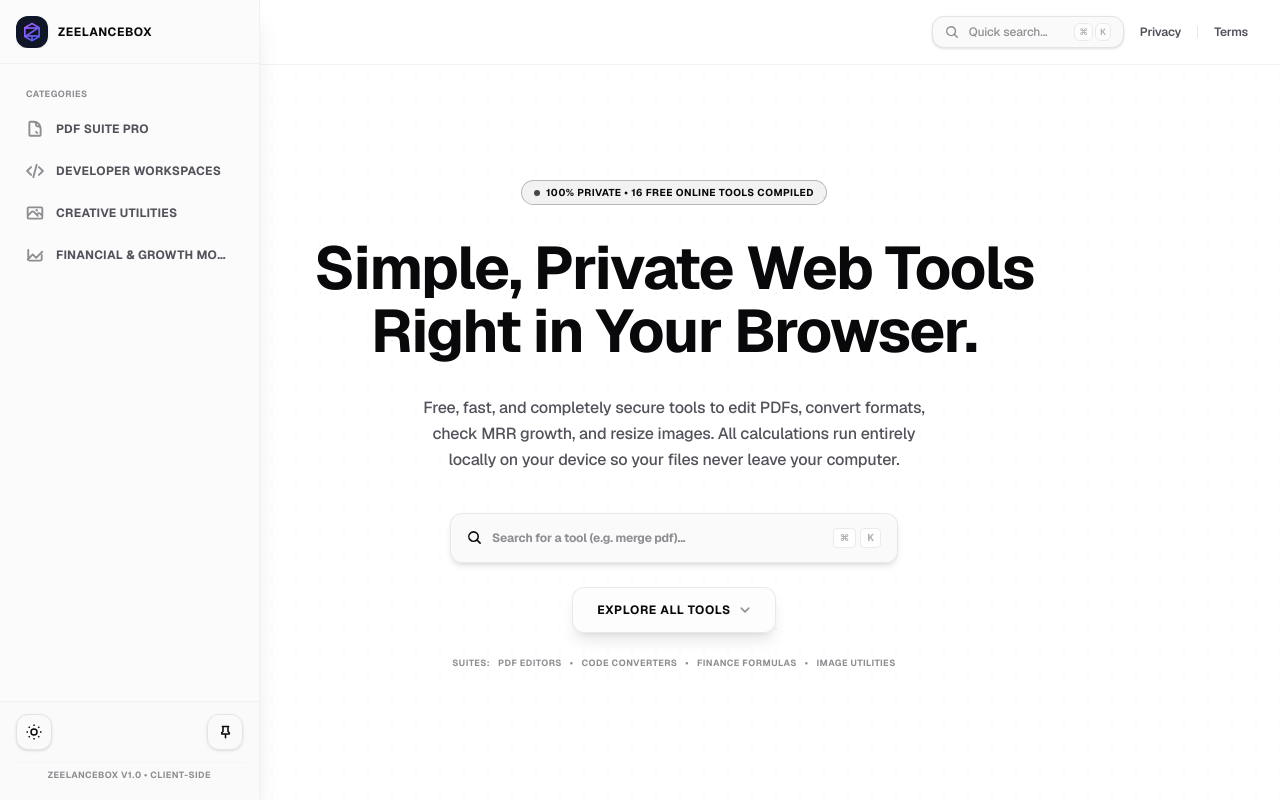
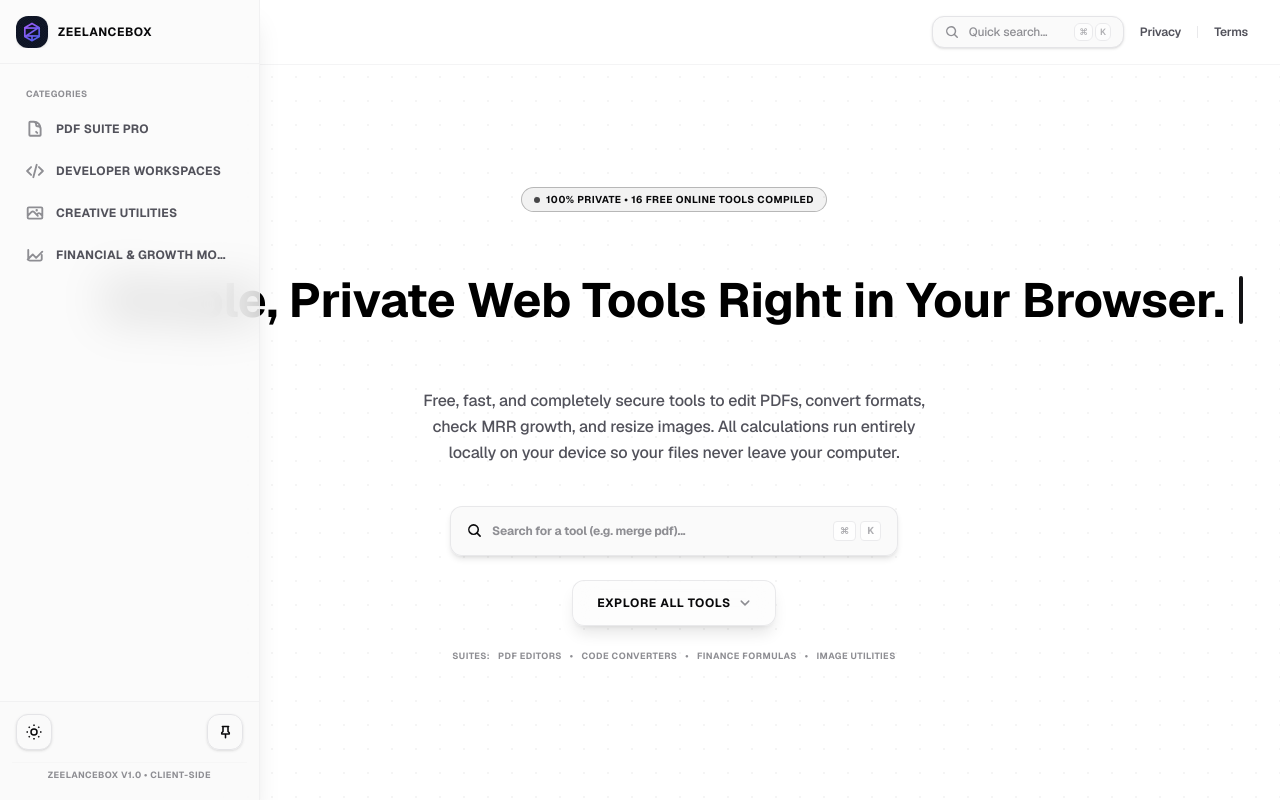
Before and after one commit to zeeshan1112/zerowebtools, a Next.js app in the folder apps/web/: page / in a window 1280 px wide. Built offline with nearby package versions, Linux system fonts and the light colour scheme.

Commit message:
feat(hero): integrate typewriter title effect, fix hydration mismatches, and add grid spaces

```diff
--- a/apps/web/src/app/page.tsx
+++ b/apps/web/src/app/page.tsx
@@ -6,6 +6,7 @@
 import { CATEGORIES, ALL_TOOLS } from "@/lib/tools";
 import AdLayoutSlot from "@/components/AdLayoutSlot";
 import { GridPattern, genRandomPattern } from "@/components/ui/grid-feature-cards";
+import { TypewriterEffectSmooth } from "@/components/ui/typewriter-effect";
 import { getToolIcon } from "@/lib/icons";
 
 // Pristine technical workflow tags
@@ -143,9 +144,24 @@
               100% Private • {totalLive} free online tools compiled
             </div>
 
-            <h1 className="text-4xl sm:text-6xl font-extrabold tracking-tight leading-[1.05] text-ink text-balance">
-              Simple, Private Web Tools <span className="text-accent">Right in Your Browser.</span>
-            </h1>
+            {/* Screen reader only H1 for SEO compliance */}
+            <h1 className="sr-only">Simple, Private Web Tools Right in Your Browser.</h1>
+            <div className="flex justify-center select-none">
+              <TypewriterEffectSmooth
+                words={[
+                  { text: "Simple," },
+                  { text: "Private" },
+                  { text: "Web" },
+                  { text: "Tools" },
+                  { text: "Right" },
+                  { text: "in" },
+                  { text: "Your" },
+                  { text: "Browser.", className: "text-accent" }
+                ]}
+                className="my-0 pt-2"
+                cursorClassName="h-6 sm:h-10 lg:h-14 bg-accent"
+              />
+            </div>
 
             <p className="text-sm sm:text-base text-ink-secondary leading-relaxed max-w-[62ch] mx-auto text-balance font-medium">
               Free, fast, and completely secure tools to edit PDFs, convert formats, check MRR growth, and resize images. All calculations run entirely locally on your device so your files never leave your computer.
@@ -225,31 +241,19 @@
             </p>
           </div>
 
-          <div className="grid grid-cols-1 sm:grid-cols-2 lg:grid-cols-4 border border-dashed border-border/70 dark:border-border/40 bg-surface select-none overflow-hidden divide-y sm:divide-y-0 sm:divide-x divide-dashed divide-border/70 dark:divide-border/40">
+          <div className="grid grid-cols-1 sm:grid-cols-2 lg:grid-cols-4 gap-6">
             {spotlightTools.map((tool) => {
               const isBookmarked = bookmarks.includes(tool.id);
               const tagLabel = TOOL_WORKFLOW_TAGS[tool.id] || "ACTIVE";
-              const pattern = genRandomPattern(4);
 
               return (
                 <Link
                   key={tool.id}
                   href={`/tools/${tool.id}`}
-                  className="group relative block p-6 transition-all duration-200 active:scale-[0.99] bg-surface hover:bg-surface-elevated/40 cursor-pointer overflow-hidden"
+                  className="group relative block p-6 rounded-2xl border border-dashed border-border/70 dark:border-border/40 transition-all duration-200 active:scale-[0.99] bg-surface hover:bg-surface-elevated/40 cursor-pointer overflow-hidden shadow-sm"
                 >
-                  {/* Premium Abstract Grid Overlay */}
-                  <div className="pointer-events-none absolute top-0 left-1/2 -mt-2 -ml-20 h-full w-full [mask-image:linear-gradient(white,transparent)] z-0">
-                    <div className="absolute inset-0 bg-gradient-to-r [mask-image:radial-gradient(farthest-side_at_top,white,transparent)] opacity-100">
-                      <GridPattern
-                        width={20}
-                        height={20}
-                        x="-12"
-                        y="4"
-                        squares={pattern}
-                        className="fill-ink/5 stroke-border/40 absolute inset-0 h-full w-full mix-blend-overlay"
-                      />
-                    </div>
-                  </div>
+                  {/* Hydration-safe grid background */}
+                  <GridOverlay isLive={true} />
 
                   <button
                     onClick={(e) => toggleBookmark(tool.id, e)}
@@ -391,37 +395,25 @@
                     initial="hidden"
                     whileInView="show"
                     viewport={{ once: true, margin: "-10px" }}
-                    className="grid grid-cols-1 sm:grid-cols-2 lg:grid-cols-4 border border-dashed border-border/70 dark:border-border/40 bg-surface select-none overflow-hidden divide-y sm:divide-y-0 sm:divide-x divide-dashed divide-border/70 dark:divide-border/40"
+                    className="grid grid-cols-1 sm:grid-cols-2 lg:grid-cols-4 gap-6"
                   >
                     {category.tools.map((tool) => {
                       const isLive = tool.status === "live";
                       const isBookmarked = bookmarks.includes(tool.id);
                       const tagLabel = TOOL_WORKFLOW_TAGS[tool.id] || "ACTIVE";
-                      const pattern = genRandomPattern(4);
 
                       return (
                         <motion.div variants={staggerItem} key={tool.id} className="h-full">
                           <Link
                             href={isLive ? `/tools/${tool.id}` : "#"}
-                            className={`group relative block p-6 h-full overflow-hidden ${
+                            className={`group relative block p-6 h-full rounded-2xl border border-dashed overflow-hidden shadow-sm ${
                               isLive
-                                ? "transition-all duration-200 active:scale-[0.99] bg-surface hover:bg-surface-elevated/40 cursor-pointer"
-                                : "bg-surface-elevated/25 pointer-events-none opacity-50"
+                                ? "border-border/70 dark:border-border/40 transition-all duration-200 active:scale-[0.99] bg-surface hover:bg-surface-elevated/40 cursor-pointer"
+                                : "border-border/20 bg-surface-elevated/25 pointer-events-none opacity-50"
                             }`}
                           >
-                            {/* Premium Abstract Grid Overlay */}
-                            <div className={`pointer-events-none absolute top-0 left-1/2 -mt-2 -ml-20 h-full w-full [mask-image:linear-gradient(white,transparent)] z-0 ${!isLive && "opacity-40"}`}>
-                              <div className="absolute inset-0 bg-gradient-to-r [mask-image:radial-gradient(farthest-side_at_top,white,transparent)] opacity-100">
-                                <GridPattern
-                                  width={20}
-                                  height={20}
-                                  x="-12"
-                                  y="4"
-                                  squares={isLive ? pattern : undefined}
-                                  className="fill-ink/5 stroke-border/40 absolute inset-0 h-full w-full mix-blend-overlay"
-                                />
-                              </div>
-                            </div>
+                            {/* Hydration-safe grid background */}
+                            <GridOverlay isLive={isLive} />
 
                             {/* Star trigger */}
                             {isLive && (
@@ -482,3 +474,27 @@
     </div>
   );
 }
+
+function GridOverlay({ isLive }: { isLive: boolean }) {
+  const [squares, setSquares] = useState<number[][]>([]);
+  useEffect(() => {
+    if (isLive) {
+      setSquares(genRandomPattern(4));
+    }
+  }, [isLive]);
+
+  return (
+    <div className={`pointer-events-none absolute top-0 left-1/2 -mt-2 -ml-20 h-full w-full [mask-image:linear-gradient(white,transparent)] z-0 ${!isLive && "opacity-40"}`}>
+      <div className="absolute inset-0 bg-gradient-to-r [mask-image:radial-gradient(farthest-side_at_top,white,transparent)] opacity-100">
+        <GridPattern
+          width={20}
+          height={20}
+          x="-12"
+          y="4"
+          squares={squares.length > 0 ? squares : undefined}
+          className="fill-ink/5 stroke-border/40 absolute inset-0 h-full w-full mix-blend-overlay"
+        />
+      </div>
+    </div>
+  );
+}
--- /dev/null
+++ b/apps/web/src/components/ui/typewriter-effect.tsx
@@ -0,0 +1,186 @@
+"use client";
+
+import { cn } from "@/lib/utils";
+import { motion, stagger, useAnimate, useInView } from "framer-motion";
+import { useEffect } from "react";
+
+export const TypewriterEffect = ({
+  words,
+  className,
+  cursorClassName,
+}: {
+  words: {
+    text: string;
+    className?: string;
+  }[];
+  className?: string;
+  cursorClassName?: string;
+}) => {
+  // split text inside of words into array of characters
+  const wordsArray = words.map((word) => {
+    return {
+      ...word,
+      text: word.text.split(""),
+    };
+  });
+
+  const [scope, animate] = useAnimate();
+  const isInView = useInView(scope);
+  useEffect(() => {
+    if (isInView) {
+      animate(
+        "span",
+        {
+          display: "inline-block",
+          opacity: 1,
+          width: "fit-content",
+        },
+        {
+          duration: 0.3,
+          delay: stagger(0.1),
+          ease: "easeInOut",
+        }
+      );
+    }
+  }, [isInView]);
+
+  const renderWords = () => {
+    return (
+      <motion.div ref={scope} className="inline">
+        {wordsArray.map((word, idx) => {
+          return (
+            <div key={`word-${idx}`} className="inline-block">
+              {word.text.map((char, index) => (
+                <motion.span
+                  initial={{}}
+                  key={`char-${index}`}
+                  className={cn(
+                    `dark:text-white text-black opacity-0 hidden`,
+                    word.className
+                  )}
+                >
+                  {char}
+                </motion.span>
+              ))}
+              &nbsp;
+            </div>
+          );
+        })}
+      </motion.div>
+    );
+  };
+  return (
+    <div
+      className={cn(
+        "text-base sm:text-xl md:text-3xl lg:text-5xl font-bold text-center",
+        className
+      )}
+    >
+      {renderWords()}
+      <motion.span
+        initial={{
+          opacity: 0,
+        }}
+        animate={{
+          opacity: 1,
+        }}
+        transition={{
+          duration: 0.8,
+          repeat: Infinity,
+          repeatType: "reverse",
+        }}
+        className={cn(
+          "inline-block rounded-sm w-[4px] h-4 md:h-6 lg:h-10 bg-blue-500",
+          cursorClassName
+        )}
+      ></motion.span>
+    </div>
+  );
+};
+
+export const TypewriterEffectSmooth = ({
+  words,
+  className,
+  cursorClassName,
+}: {
+  words: {
+    text: string;
+    className?: string;
+  }[];
+  className?: string;
+  cursorClassName?: string;
+}) => {
+  // split text inside of words into array of characters
+  const wordsArray = words.map((word) => {
+    return {
+      ...word,
+      text: word.text.split(""),
+    };
+  });
+  const renderWords = () => {
+    return (
+      <div className="inline">
+        {wordsArray.map((word, idx) => {
+          return (
+            <div key={`word-${idx}`} className="inline-block">
+              {word.text.map((char, index) => (
+                <span
+                  key={`char-${index}`}
+                  className={cn(`dark:text-white text-black `, word.className)}
+                >
+                  {char}
+                </span>
+              ))}
+              &nbsp;
+            </div>
+          );
+        })}
+      </div>
+    );
+  };
+
+  return (
+    <div className={cn("flex space-x-1 my-6 justify-center", className)}>
+      <motion.div
+        className="overflow-hidden pb-2"
+        initial={{
+          width: "0%",
+        }}
+        whileInView={{
+          width: "fit-content",
+        }}
+        transition={{
+          duration: 2,
+          ease: "linear",
+          delay: 1,
+        }}
+      >
+        <div
+          className="text-xs sm:text-base md:text-xl lg:text-3xl xl:text-5xl font-bold"
+          style={{
+            whiteSpace: "nowrap",
+          }}
+        >
+          {renderWords()}{" "}
+        </div>{" "}
+      </motion.div>
+      <motion.span
+        initial={{
+          opacity: 0,
+        }}
+        animate={{
+          opacity: 1,
+        }}
+        transition={{
+          duration: 0.8,
+          repeat: Infinity,
+          repeatType: "reverse",
+        }}
+        className={cn(
+          "inline-block rounded-sm w-[4px] h-4 sm:h-6 xl:h-12 bg-accent",
+          cursorClassName
+        )}
+      ></motion.span>
+    </div>
+  );
+};
```
Also changed, not shown: apps/web/src/components/ui/grid-feature-cards.tsx (+6 -2 lines).
